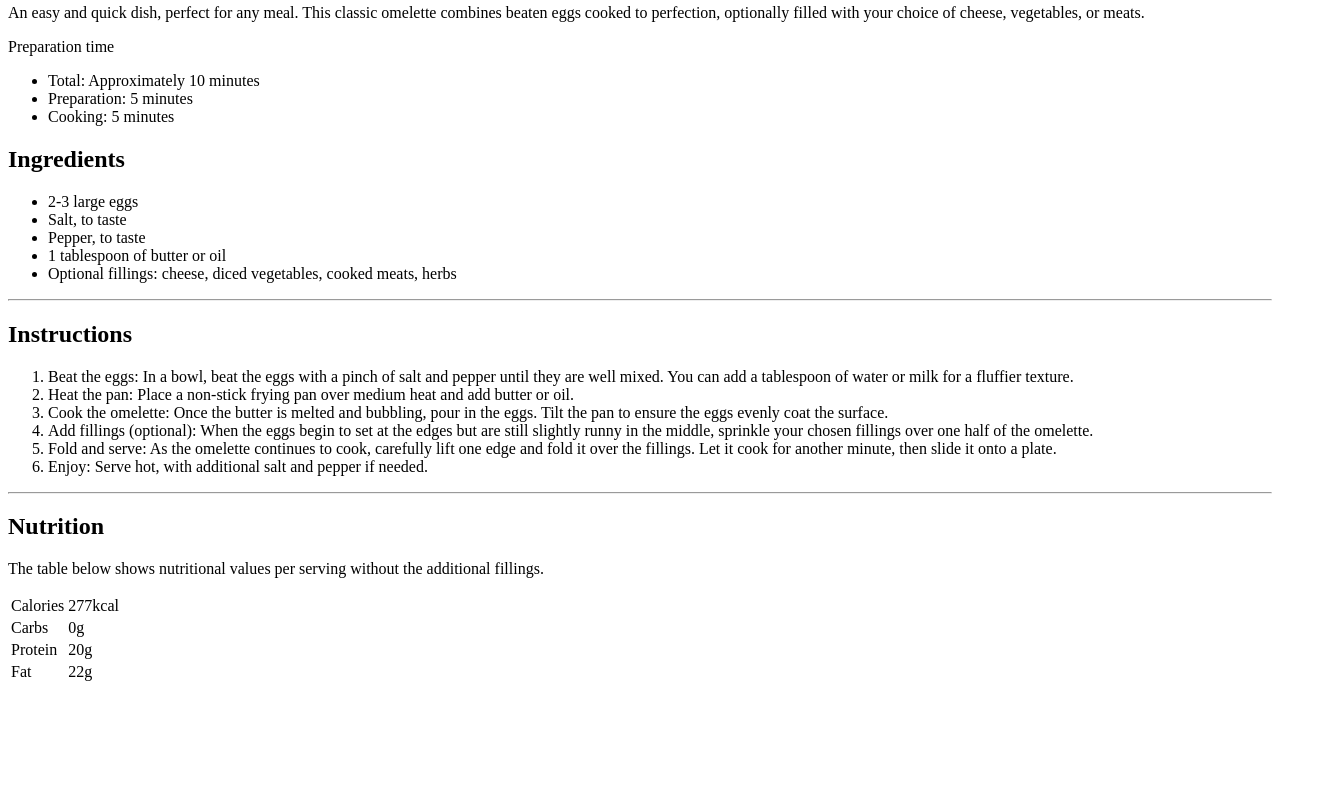
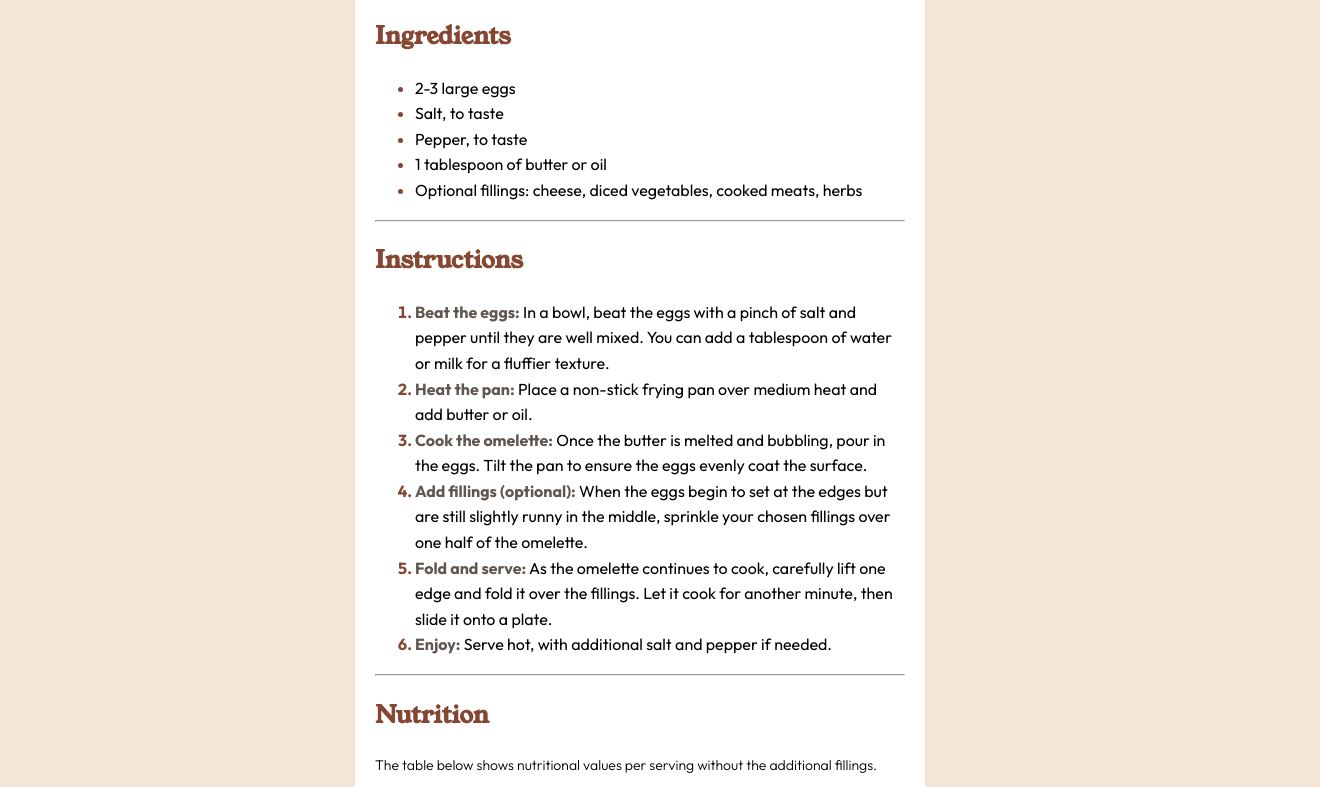
Before and after one commit to stephanie176/recipe-page, a plain HTML site: page index.html in a window 1280 px wide. Shown: the part 688-1475 px from the top of the page, 1320 px wide, since content can reach past the window. Before the commit the page ends 1380 px from the top, so only its background shows below. Drawn offline with Linux system fonts and the light colour scheme.

Commit message:
added style

```diff
--- a/index.css
+++ b/index.css
@@ -0,0 +1,92 @@
+@import url('https://fonts.googleapis.com/css2?family=Outfit:wght@100..900&family=Young+Serif&display=swap');
+
+* {
+  box-sizing: border-box;
+}
+
+body {
+  margin: 0;
+  padding: 0;
+  font-family:'Outfit', sans-serif;
+  background-color: hsl(30, 54%, 90%);
+  line-height: 1.6;
+}
+
+.container {
+  width: 570px;
+  margin: 50px auto;
+  padding: 20px;
+  background-color: hsl(0, 0%, 100%);
+  border-radius: 10px;
+}
+
+@media(max-width:570px) {
+  .container {
+    width: 100%;
+    margin: 0;
+  }
+}
+
+img {
+  width: 100%;
+  border-radius: 10px;
+}
+
+h1, h2 {
+  font-family: 'Young Serif', sans-serif;
+}
+
+h2 {
+  color: hsl(14, 45%, 36%);
+}
+
+p {
+  font-size: 14px;
+  font-weight: 300;
+}
+
+.fw-bold {
+  font-weight: bold;
+  color: hsl(30, 10%, 34%);
+}
+
+.rose-bg {
+  background-color: hsl(330, 100%, 98%);
+  padding: 15px;
+  border-radius: 10px;
+}
+
+.rose-bg h3 {
+  color: hsl(332, 51%, 32%);
+}
+
+.preparation li::marker {
+  color: hsl(332, 51%, 32%);
+}
+
+.ingredients li::marker, .instructions li::marker {
+  color: hsl(14, 45%, 36%);
+  font-weight: bold;
+}
+
+table {
+  width: 100%;
+  border-collapse: collapse;
+}
+
+td {
+  padding: 14px;
+}
+
+tr, td {
+  padding: 5px;
+}
+
+tr td:nth-child(2) {
+  font-weight: bold;
+  color: hsl(14, 45%, 36%);
+}
+
+tr:not(:last-child) td{
+  border-bottom: 0.2px solid;
+}
--- a/index.html
+++ b/index.html
@@ -3,6 +3,7 @@
 <head>
   <meta charset="UTF-8">
   <meta name="viewport" content="width=device-width, initial-scale=1.0">
+  <link rel="stylesheet" href="index.css">
   <title>Recipe Page</title>
 </head>
 <body>
@@ -11,18 +12,18 @@
     <h1>Simple Omelette Recipe</h1>
     <p>An easy and quick dish, perfect for any meal. This classic omelette combines beaten eggs cooked to perfection, optionally filled with your choice of cheese, vegetables, or meats.</p>
 
-    <div>
-      <p>Preparation time</p>
-      <ul>
-        <li>Total: Approximately 10 minutes</li>
-        <li>Preparation: 5 minutes</li>
-        <li>Cooking: 5 minutes</li>
+    <div class="rose-bg">
+      <h3>Preparation time</h3>
+      <ul class="preparation">
+        <li><span class="fw-bold">Total:</span> Approximately 10 minutes</li>
+        <li><span class="fw-bold">Preparation:</span> 5 minutes</li>
+        <li><span class="fw-bold">Cooking:</span> 5 minutes</li>
       </ul>
     </div>
 
     <div>
       <h2>Ingredients</h2>
-      <ul>
+      <ul class="ingredients">
         <li>2-3 large eggs</li>
         <li>Salt, to taste</li>
         <li>Pepper, to taste</li>
@@ -34,13 +35,13 @@
 
     <div>
       <h2>Instructions</h2>
-      <ol>
-        <li><span>Beat the eggs:</span> In a bowl, beat the eggs with a pinch of salt and pepper until they are well mixed. You can add a tablespoon of water or milk for a fluffier texture.</li>
-        <li><span>Heat the pan:</span> Place a non-stick frying pan over medium heat and add butter or oil.</li>
-        <li><span>Cook the omelette:</span> Once the butter is melted and bubbling, pour in the eggs. Tilt the pan to ensure the eggs evenly coat the surface.</li>
-        <li><span>Add fillings (optional):</span> When the eggs begin to set at the edges but are still slightly runny in the middle, sprinkle your chosen fillings over one half of the omelette.</li>
-        <li><span>Fold and serve:</span> As the omelette continues to cook, carefully lift one edge and fold it over the fillings. Let it cook for another minute, then slide it onto a plate.</li>
-        <li><span>Enjoy:</span> Serve hot, with additional salt and pepper if needed.</li>
+      <ol class="instructions">
+        <li><span class="fw-bold">Beat the eggs:</span> In a bowl, beat the eggs with a pinch of salt and pepper until they are well mixed. You can add a tablespoon of water or milk for a fluffier texture.</li>
+        <li><span class="fw-bold">Heat the pan:</span> Place a non-stick frying pan over medium heat and add butter or oil.</li>
+        <li><span class="fw-bold">Cook the omelette:</span> Once the butter is melted and bubbling, pour in the eggs. Tilt the pan to ensure the eggs evenly coat the surface.</li>
+        <li><span class="fw-bold">Add fillings (optional):</span> When the eggs begin to set at the edges but are still slightly runny in the middle, sprinkle your chosen fillings over one half of the omelette.</li>
+        <li><span class="fw-bold">Fold and serve:</span> As the omelette continues to cook, carefully lift one edge and fold it over the fillings. Let it cook for another minute, then slide it onto a plate.</li>
+        <li><span class="fw-bold">Enjoy:</span> Serve hot, with additional salt and pepper if needed.</li>
       </ol>
     </div>
     <hr>
```
